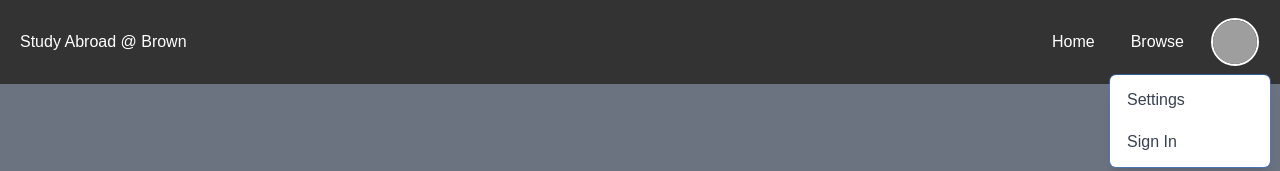
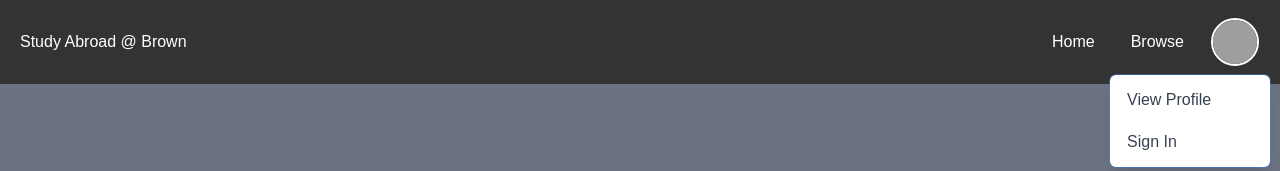
Before and after one commit to cs0320-f23/term-project-hzhan196-mgonza49-jmokkama-tngampra, a React (Vite) app in the folder front/: page / in a window 1280 px wide. Both pictures are taken after a click on the button 1235 px from the left and 42 px from the top of the page. Shown: the top 171 px of the page. Built offline with nearby package versions, Linux system fonts and the light colour scheme; no server answers; grey boxes are pictures that could not be loaded; what chartjs-plugin-datalabels would draw is missing.

Commit message:
feat: view profile

```diff
--- a/front/src/components/NavbarButtons.tsx
+++ b/front/src/components/NavbarButtons.tsx
@@ -1,6 +1,6 @@
 import { Fragment, useState } from "react";
 import { Disclosure, Menu, Transition } from "@headlessui/react";
-import { BrowserRouter, Link } from "react-router-dom";
+import { BrowserRouter, Link, useNavigate } from "react-router-dom";
 import { Bars3Icon, BellIcon, XMarkIcon } from "@heroicons/react/24/outline";
 import "../style/interface.css";
 import "../style/App.css";
@@ -10,6 +10,8 @@ import app from "./firebaseInit";
 import { useEffect } from "react";
 
 export default function NavbarButtons() {
+  const navigate = useNavigate();
+
   const handleSignIn = async () => {
     const loggedIn = (await loginStatus()).toString();
     console.log("loggedIn " + loggedIn);
@@ -96,8 +98,9 @@ export default function NavbarButtons() {
                   active ? "bg-gray-200" : "bg-white"
                 } w-full text-left block px-4 py-2 text-gray-700`}
                 // href="/settings"
+                onClick={() => navigate('/profile')}
               >
-                Settings
+                View Profile
               </button>
             )}
           </Menu.Item>
--- a/front/src/main.tsx
+++ b/front/src/main.tsx
@@ -7,6 +7,7 @@ import Homepage from './pages/Homepage.tsx';
 import BrowseList from './pages/BrowseList.tsx';
 import Notfoundpage from './pages/Notfoundpage.tsx';
 import ProgramDisplay from './pages/ProgramDisplay.tsx';
+import Profile from './pages/ViewProfile.tsx'
 import Review from './pages/Review.tsx';
 import 'chart.js/auto';
 import { Bar } from "react-chartjs-2";
@@ -18,7 +19,7 @@ ReactDOM.createRoot(document.getElementById('root')!).render(
       <Routes>
         <Route path="/" element={<Homepage />} />
         <Route path="*" element={<Notfoundpage />} />
-        {/* <Route path="browse" element={<BrowseList />} /> */}
+        <Route path="profile" element={<Profile />} />
 
         <Route path="browse" element={<BrowseList />} />
         <Route path="browse/:id" element={<ProgramDisplay />} />
--- /dev/null
+++ b/front/src/pages/ViewProfile.tsx
@@ -0,0 +1,20 @@
+import React from 'react'
+import { ReactNode } from "react";
+import Navbar from '../components/Navbar.tsx'
+import Search from '../components/Search.tsx'
+import Icons from "../components/Icons.tsx";
+import ProgramData from '../components/mockProgramData.tsx'
+import { Link , useParams, Outlet, useNavigate} from 'react-router-dom';
+import "../style/interface.css"
+
+
+function ViewProfile() {
+  return (
+    <div>
+      <Navbar />
+
+      View Profile</div>
+  )
+}
+
+export default ViewProfile
```
